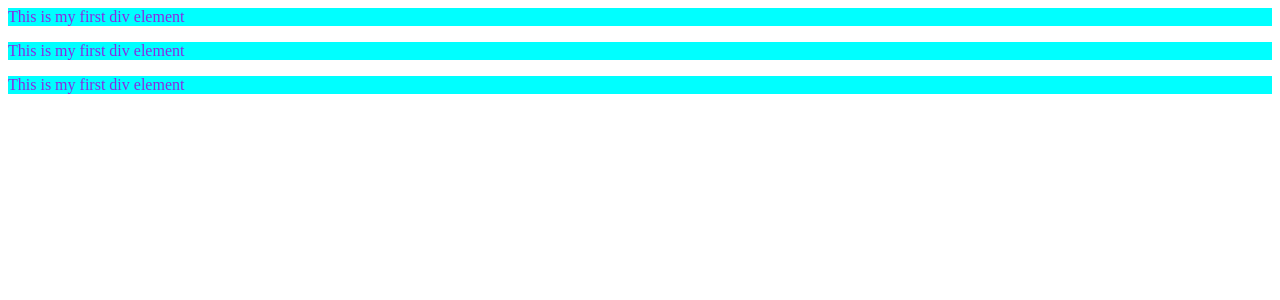
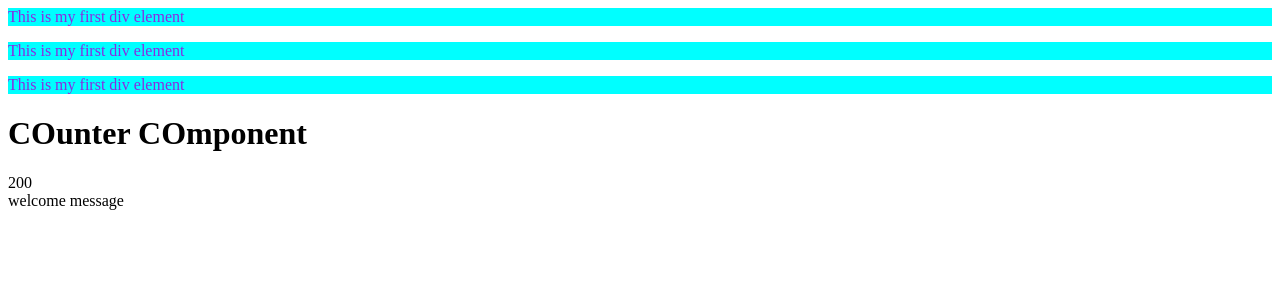
Before and after one commit to sreenath096/angular-basics, an Angular app: page / in a window 1280 px wide. Shown: the top 300 px of the page. Built offline with nearby package versions, Linux system fonts and the light colour scheme.

Commit message:
Input Properties Component Data Exchange

```diff
--- /dev/null
+++ b/src/app/Counter/Counter.component.html
@@ -0,0 +1,3 @@
+<h1>COunter COmponent</h1>
+<div>{{ count }}</div>
+<div>{{ message }}</div>
--- /dev/null
+++ b/src/app/Counter/Counter.service.ts
@@ -0,0 +1,6 @@
+export function changeValue(value: number) {
+    return value * 10;
+}
+export function trimValue(value: string) {
+    return value.trim();
+}
--- a/src/app/app.component.html
+++ b/src/app/app.component.html
@@ -2,3 +2,7 @@
 
 <p app-profile></p>
 <app-profile></app-profile>
+
+<div>
+  <app-counter [count]="counter" message="welcome message"></app-counter>
+</div>
--- a/src/app/app.component.ts
+++ b/src/app/app.component.ts
@@ -1,14 +1,16 @@
 import { Component } from '@angular/core';
 import { RouterOutlet } from '@angular/router';
 import ProfileComponent from './profile.component';
+import CounterComponent from './Counter/Counter.component';
 
 @Component({
   selector: 'app-root',
   standalone: true,
-  imports: [RouterOutlet, ProfileComponent],
+  imports: [RouterOutlet, ProfileComponent, CounterComponent],
   templateUrl: './app.component.html',
   styleUrl: './app.component.css'
 })
 export class AppComponent {
   title = 'angular-basics';
+  counter: number = 20;
 }
```
Also changed, not shown: src/app/Counter/Counter.component.ts (added, +15 -0 lines), src/app/Counter/Counter.component.css (added).
